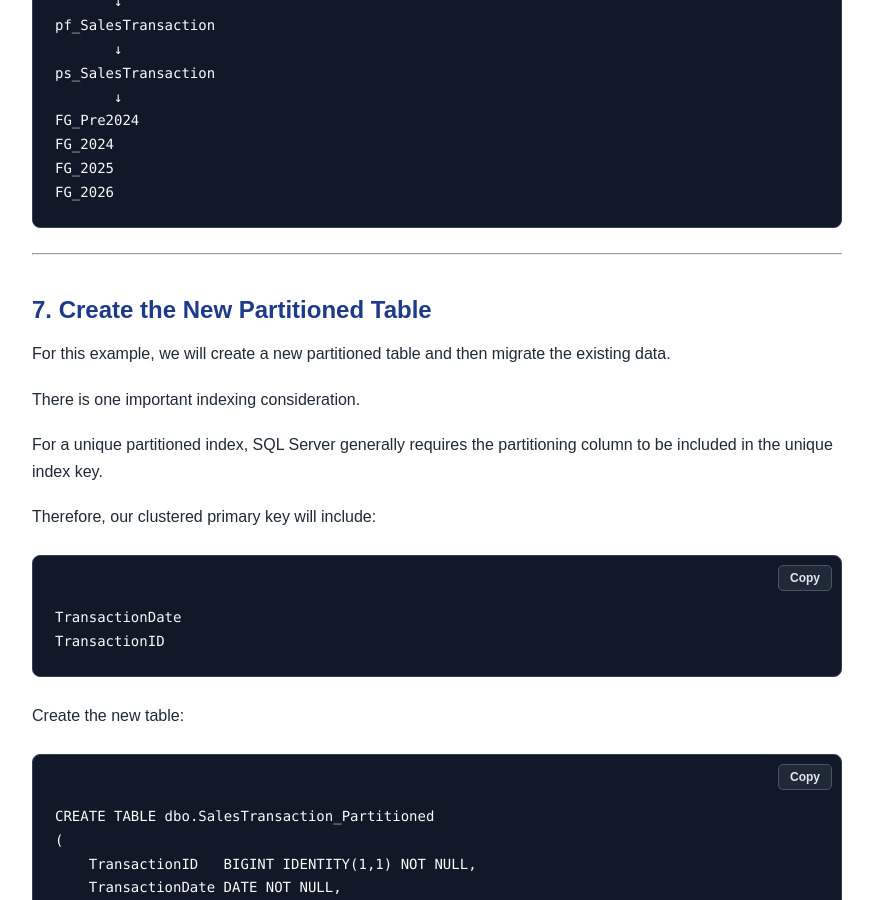
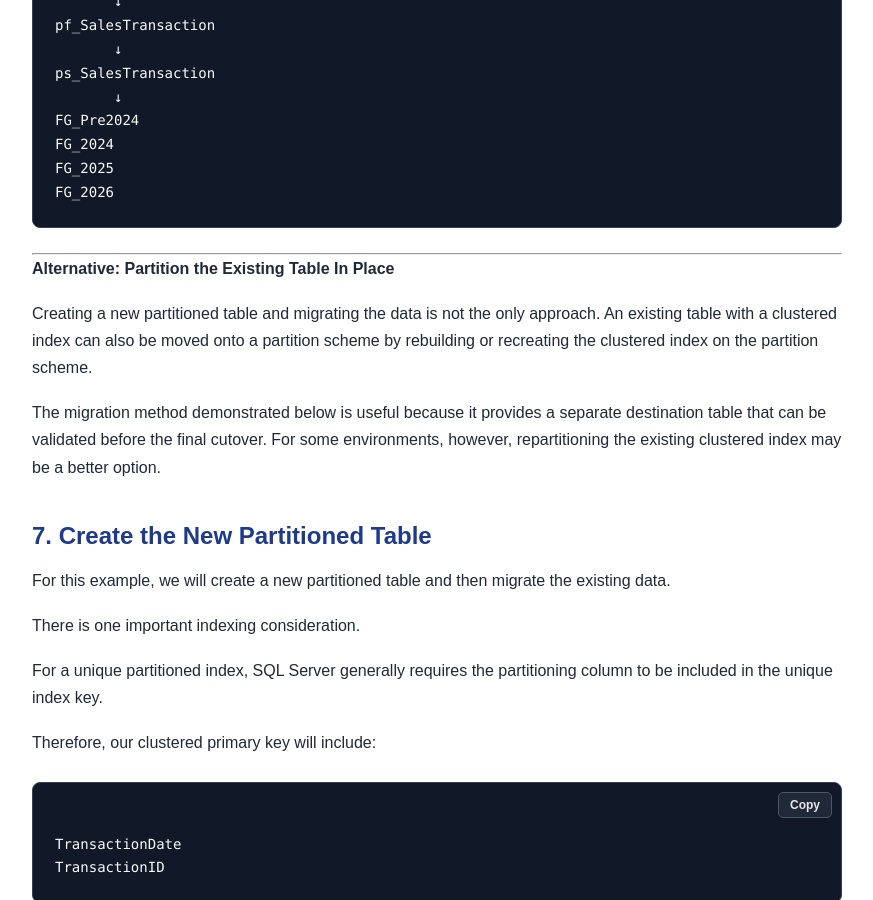
Before and after one commit to SQLProInsights/sqlproinsights.github.io, a Jekyll site: the page built from _posts/2026-09-11-how-to-partition-an-existing-sql-server-table.md, in a window 1280 px wide and 900 px high, scrolled down 12000 px. Shown: the whole window, without its empty margins (203-1076 px from the left). Built offline with Jekyll 4.4.1, drawn with Linux system fonts in a browser that asks for light colours.

Commit message:
Add alternative partitioning method for SQL Server
Added an alternative method for partitioning an existing SQL Server table by rebuilding the clustered index on a partition scheme.

````diff
--- a/_posts/2026-09-11-how-to-partition-an-existing-sql-server-table.md
+++ b/_posts/2026-09-11-how-to-partition-an-existing-sql-server-table.md
@@ -395,6 +395,17 @@ FG_2026
 ```
 
 ---
+> **Alternative: Partition the Existing Table In Place**
+>
+> Creating a new partitioned table and migrating the data is not the only
+> approach. An existing table with a clustered index can also be moved onto
+> a partition scheme by rebuilding or recreating the clustered index on the
+> partition scheme.
+>
+> The migration method demonstrated below is useful because it provides a
+> separate destination table that can be validated before the final cutover.
+> For some environments, however, repartitioning the existing clustered index
+> may be a better option.
 
 ## 7. Create the New Partitioned Table
 
````
